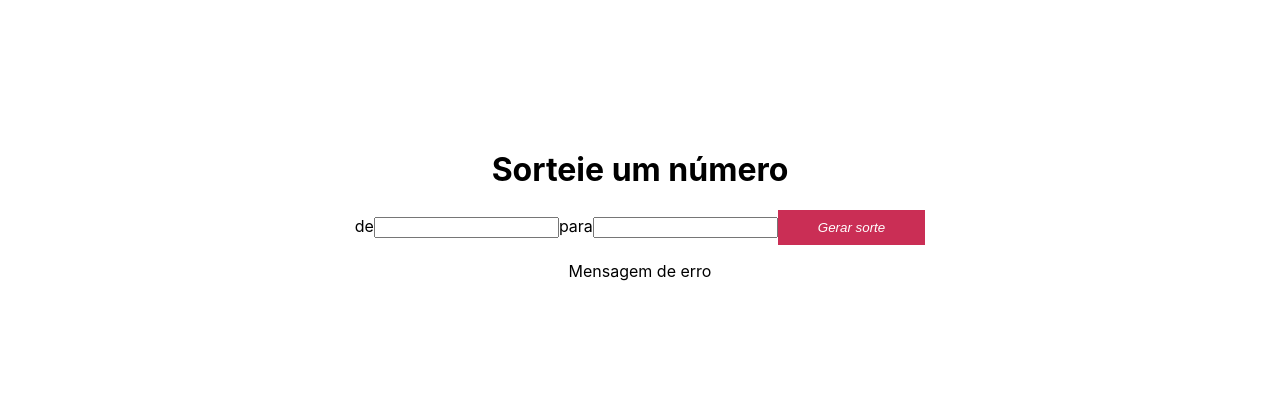
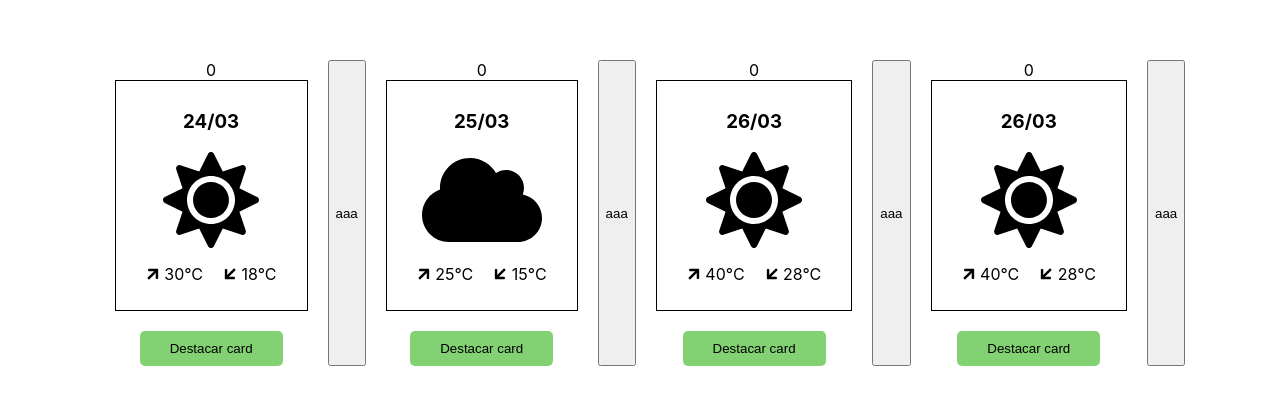
Before and after one commit to yogmel/lets-code-693, a React (Create React App) app: page / in a window 1280 px wide. Shown: the part 187-592 px from the top of the page. Built offline with nearby package versions, Linux system fonts and the light colour scheme; the HTML template or start-up script is replaced by a standard one.

Commit message:
Aula 5 - React - Exercício temperatura e map

```diff
--- a/package.json
+++ b/package.json
@@ -3,6 +3,9 @@
   "version": "0.1.0",
   "private": true,
   "dependencies": {
+    "@fortawesome/fontawesome-svg-core": "^1.2.36",
+    "@fortawesome/free-solid-svg-icons": "^5.15.4",
+    "@fortawesome/react-fontawesome": "^0.1.15",
     "@testing-library/jest-dom": "^5.11.4",
     "@testing-library/react": "^11.1.0",
     "@testing-library/user-event": "^12.1.10",
--- a/src/App.jsx
+++ b/src/App.jsx
@@ -1,12 +1,12 @@
 import "./App.css";
-import ExercicioTres from "./ExercicioTres/ExercicioTres";
+import ExercicioQuatro from "./ExercicioQuatro/ExercicioQuatro";
 
 // JSX: Javascript XML
 
 function App() {
   return (
     <div className="App">
-      <ExercicioTres />
+      <ExercicioQuatro />
     </div>
   );
 }
--- /dev/null
+++ b/src/ExercicioQuatro/ExercicioQuatro.css
@@ -0,0 +1,28 @@
+.exercio-quatro {
+  display: flex;
+}
+
+.card {
+  border: 1px solid black;
+  padding: 10px 30px;
+  margin: 0 20px;
+}
+
+.card.destaque {
+  background-color: red;
+}
+
+.card__temperatura {
+  display: flex;
+  justify-content: center;
+  gap: 20px;
+}
+
+.destaque__btn {
+  background-color: #82d173;
+  border: none;
+  padding: 10px 30px;
+  margin-top: 20px;
+  cursor: pointer;
+  border-radius: 5px;
+}
--- /dev/null
+++ b/src/ExercicioQuatro/ExercicioQuatro.jsx
@@ -0,0 +1,67 @@
+import "./ExercicioQuatro.css";
+import Card from "./components/Card";
+import { faSun, faCloud } from "@fortawesome/free-solid-svg-icons";
+import { useState } from "react";
+
+/*
+ * Exercicio para casa dia 13/08
+ * 1. Extrair a const data para outro arquivo e importá-lo aqui
+ * 2. Novo requisito: ao clicar no botão Destacar card, todos os outros destaques devem ser desativados e somente o componente alvo deve ser destacado
+ */
+
+const data = [
+  {
+    data: "24/03",
+    icone: faSun,
+    temperatura: {
+      max: 30,
+      min: 18,
+    },
+  },
+  {
+    data: "25/03",
+    icone: faCloud,
+    temperatura: {
+      max: 25,
+      min: 15,
+    },
+  },
+  {
+    data: "26/03",
+    icone: faSun,
+    temperatura: {
+      max: 40,
+      min: 28,
+    },
+  },
+  {
+    data: "26/03",
+    icone: faSun,
+    temperatura: {
+      max: 40,
+      min: 28,
+    },
+  },
+];
+
+function ExercicioQuatro() {
+  const [count, setCount] = useState(0);
+
+  return (
+    <div className="exercio-quatro">
+      {data.map((item) => (
+        <>
+          <Card
+            data={item.data}
+            icone={item.icone}
+            temperatura={item.temperatura}
+            count={count}
+          />
+          <button onClick={() => setCount(count + 1)}>aaa</button>
+        </>
+      ))}
+    </div>
+  );
+}
+
+export default ExercicioQuatro;
--- /dev/null
+++ b/src/ExercicioQuatro/components/Card.jsx
@@ -0,0 +1,43 @@
+import { FontAwesomeIcon } from "@fortawesome/react-fontawesome";
+import { faArrowUp, faArrowDown } from "@fortawesome/free-solid-svg-icons";
+import { useState } from "react";
+
+function Card(props) {
+  const {
+    data,
+    icone,
+    temperatura: { max, min },
+  } = props;
+
+  const [destaque, setDestaque] = useState(false);
+
+  const alternarDestaque = () => {
+    setDestaque(!destaque);
+  };
+
+  return (
+    <div>
+      {props.count}
+      <div className={`card ${destaque ? "destaque" : ""}`}>
+        <h3>{data}</h3>
+        <FontAwesomeIcon icon={icone} size={"6x"} />
+        <div className="card__temperatura">
+          <p>
+            <FontAwesomeIcon icon={faArrowUp} transform={{ rotate: 45 }} />{" "}
+            {max}°C
+          </p>
+          <p>
+            <FontAwesomeIcon icon={faArrowDown} transform={{ rotate: 45 }} />{" "}
+            {min}°C
+          </p>
+        </div>
+      </div>
+
+      <button className="destaque__btn" onClick={alternarDestaque}>
+        Destacar card
+      </button>
+    </div>
+  );
+}
+
+export default Card;
--- a/src/ExercicioTres/ExercicioTres.jsx
+++ b/src/ExercicioTres/ExercicioTres.jsx
@@ -5,6 +5,7 @@ function ExercicioTres() {
   const [min, setMin] = useState(null);
   const [max, setMax] = useState(null);
   const [numAleatorio, setNumAleatorio] = useState(null);
+  const [erro, setErro] = useState("");
 
   const atualizarMin = (evento) => {
     setMin(parseInt(evento.target.value));
@@ -14,9 +15,19 @@ function ExercicioTres() {
     setMax(parseInt(evento.target.value));
   };
 
+  /*
+   * Mensagens de erro:
+   * 1. Se o min for maior que o max
+   * 2. Se algum número for negativo
+   */
   const gerarNumAleatorio = () => {
-    const num = Math.floor(Math.random() * (max + 1 - min)) + min;
-    setNumAleatorio(num);
+    if (min && max) {
+      setErro("");
+      const num = Math.floor(Math.random() * (max + 1 - min)) + min;
+      setNumAleatorio(num);
+    } else {
+      setErro("Insira um número!");
+    }
   };
 
   return (
@@ -33,11 +44,9 @@ function ExercicioTres() {
           onClick={gerarNumAleatorio}
         />
       </section>
-
       {/* Mostrar a mensagem de erro somente quando o botão "Gerar sorte" for clicado e qualquer um dos inputs for vazio OU não for um número */}
-      <p className="erro">Mensagem de erro</p>
-
-      {numAleatorio && (
+      {erro && <p className="erro">Erro: {erro}</p>}
+      {numAleatorio && !erro && (
         <>
           <h2>O número sorteado é</h2>
           <p>{numAleatorio}</p>
```
Also changed, not shown: 1 other file (tests, documents, lock files or other folders).
